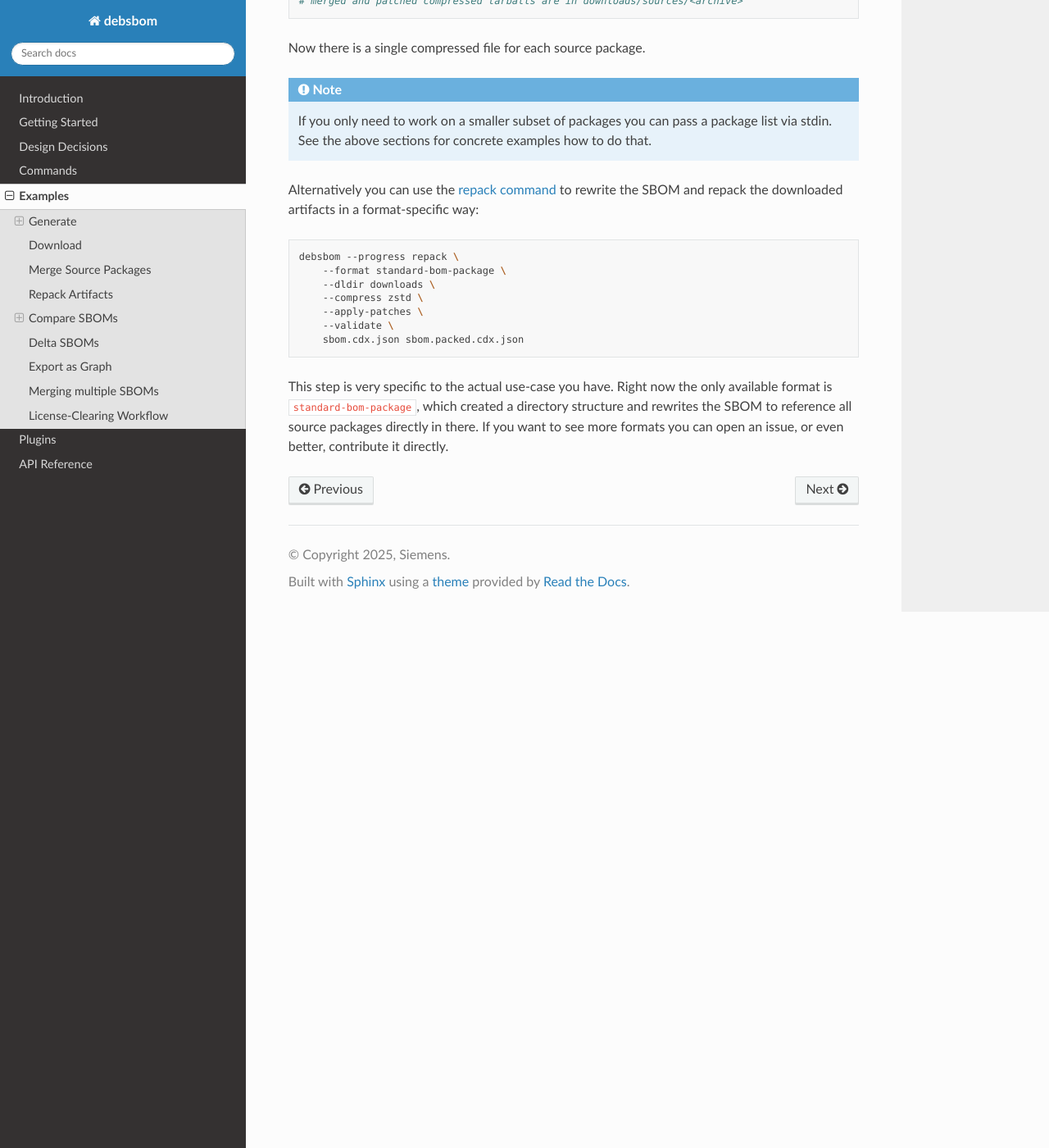
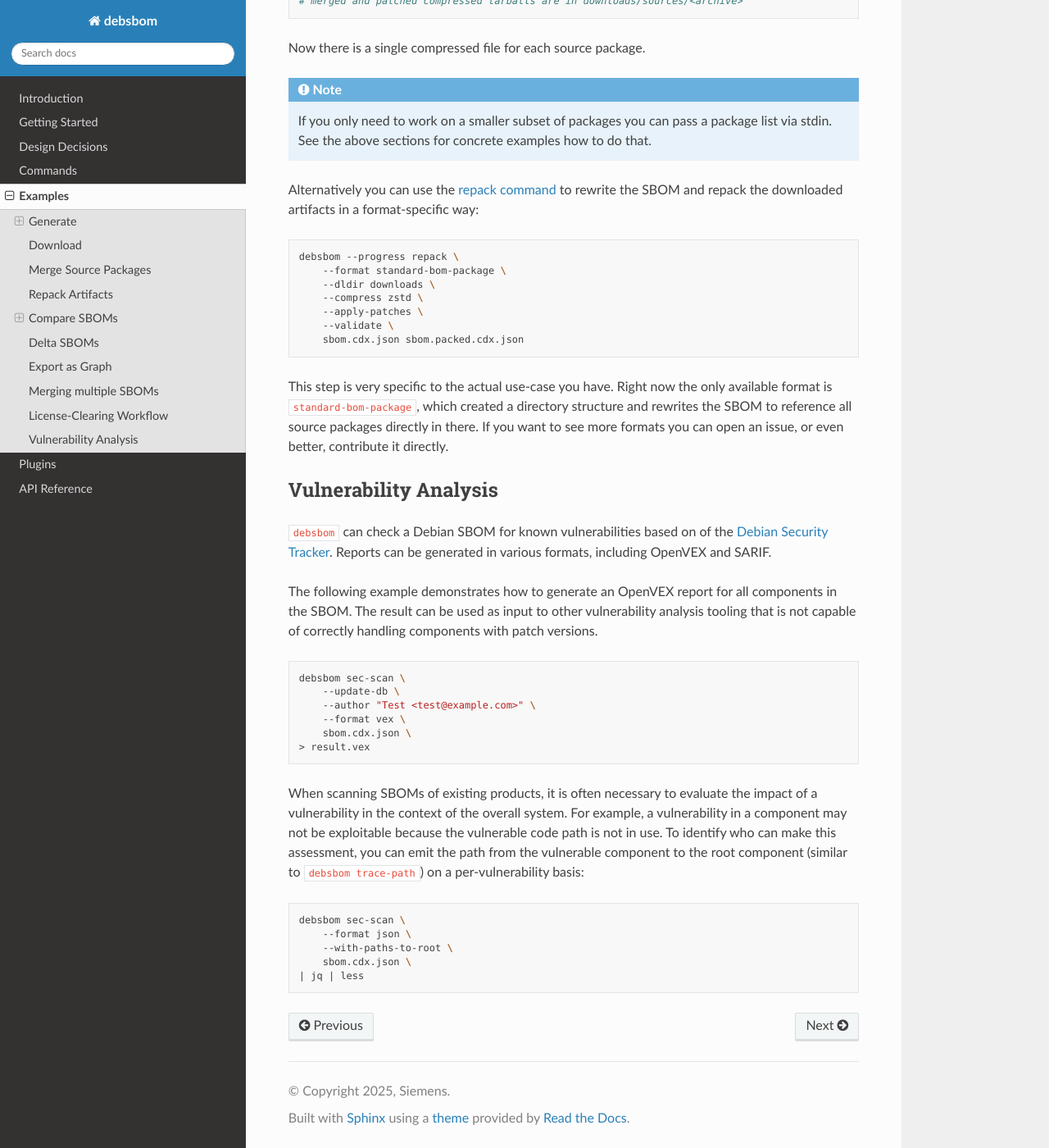
Before and after one commit to siemens/debsbom, a Sphinx documentation site: the page built from docs/source/examples.rst, in a window 1280 px wide and 1400 px high, scrolled down 5487 px. Shown: the whole window at 82% size. Built offline with Sphinx 7.4.7 and the Read the Docs theme 3.1.0, drawn with Linux system fonts in a browser that asks for light colours.

Commit message:
docs(sec-scan): add example for sec-scan command
Signed-off-by: Felix Moessbauer <felix.moessbauer@siemens.com>

```diff
--- a/docs/source/examples.rst
+++ b/docs/source/examples.rst
@@ -291,3 +291,37 @@ This step is very specific to the actual use-case you have. Right now the only a
 is ``standard-bom-package``, which created a directory structure and rewrites the SBOM to reference
 all source packages directly in there. If you want to see more formats you can open an issue,
 or even better, contribute it directly.
+
+Vulnerability Analysis
+~~~~~~~~~~~~~~~~~~~~~~
+
+``debsbom`` can check a Debian SBOM for known vulnerabilities based on of the
+`Debian Security Tracker <https://security-tracker.debian.org/tracker/>`_.
+Reports can be generated in various formats, including OpenVEX and SARIF.
+
+The following example demonstrates how to generate an OpenVEX report for all components in the
+SBOM. The result can be used as input to other vulnerability analysis tooling that is not
+capable of correctly handling components with patch versions.
+
+.. code-block:: bash
+
+    debsbom sec-scan \
+        --update-db \
+        --author "Test <test@example.com>" \
+        --format vex \
+        sbom.cdx.json \
+    > result.vex
+
+When scanning SBOMs of existing products, it is often necessary to evaluate the impact of a
+vulnerability in the context of the overall system. For example, a vulnerability in a
+component may not be exploitable because the vulnerable code path is not in use. To identify
+who can make this assessment, you can emit the path from the vulnerable component to
+the root component (similar to ``debsbom trace-path``) on a per-vulnerability basis:
+
+.. code-block:: bash
+
+    debsbom sec-scan \
+        --format json \
+        --with-paths-to-root \
+        sbom.cdx.json \
+    | jq | less
```
